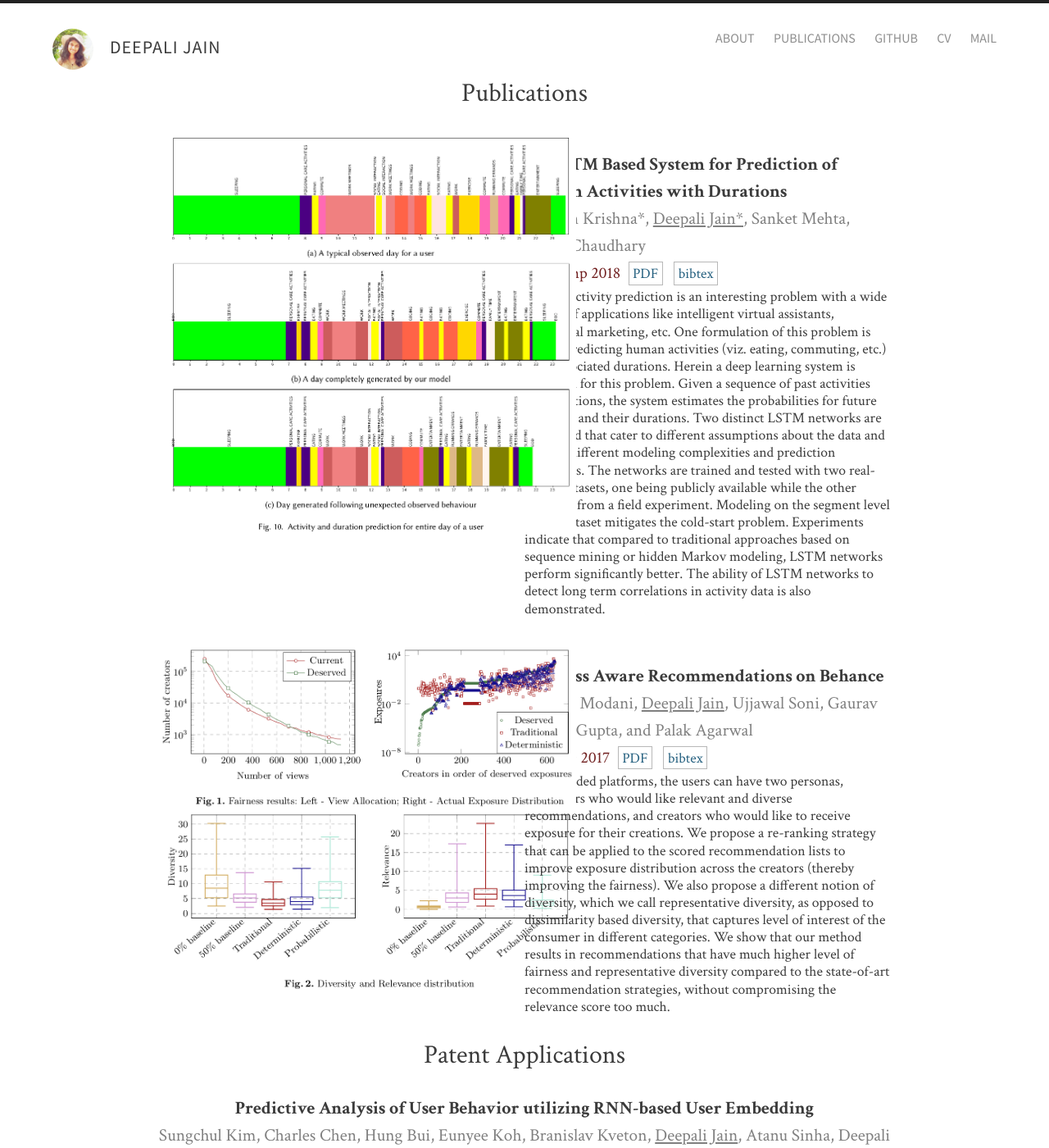
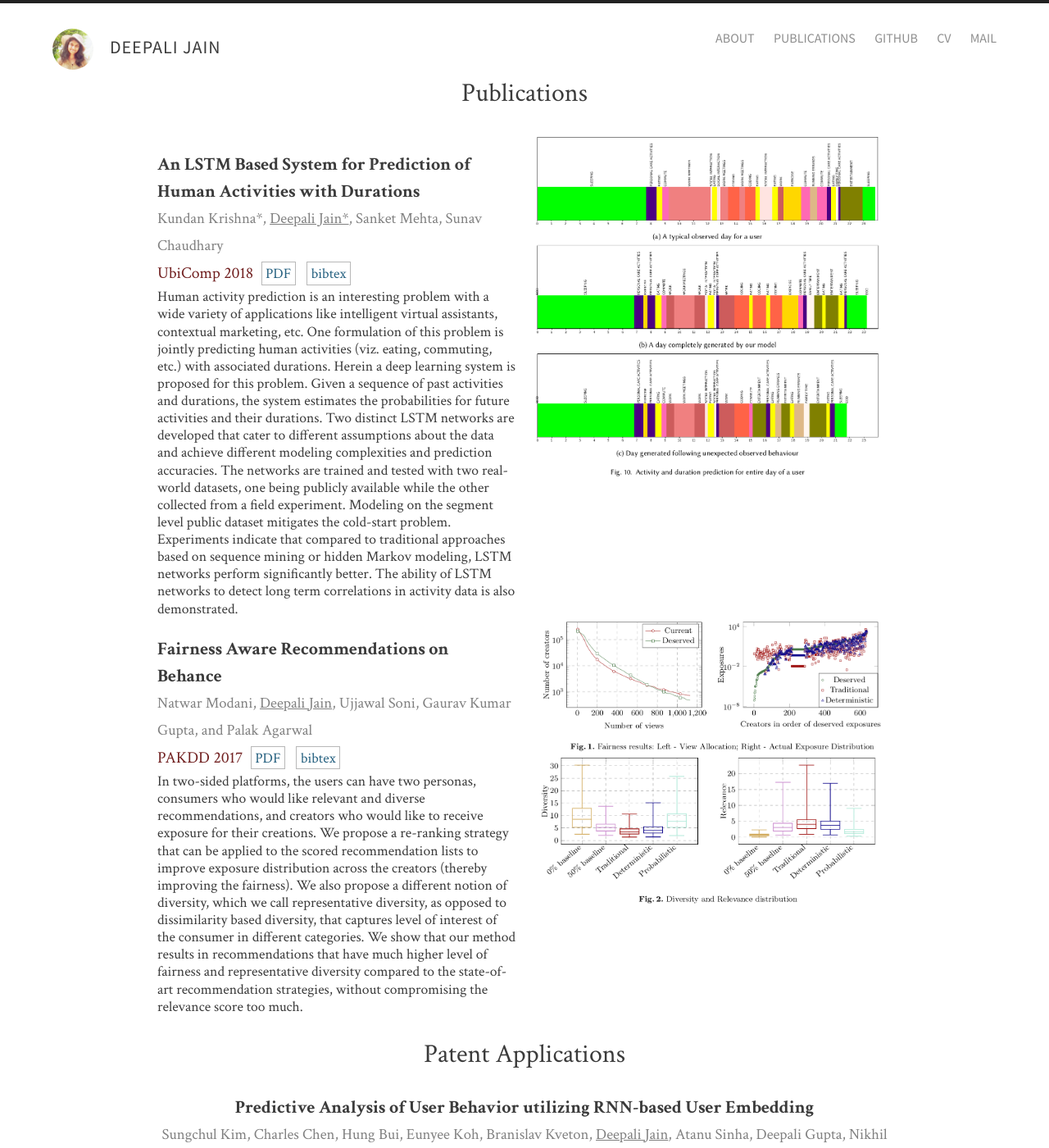
Before and after one commit to jaindeepali/jaindeepali.github.com, a Jekyll site: the page built from publications.md, in a window 1280 px wide and 1400 px high. Shown: the whole window at 82% size. Built offline with Jekyll 4.4.1, drawn with Linux system fonts in a browser that asks for light colours; comment, search, counter and statistics services are not loaded.

Commit message:
Make Publications page responsive

```diff
--- a/assets/css/i.css
+++ b/assets/css/i.css
@@ -1,6 +1,25 @@
 /* ==========================================================================
    Imports
    ========================================================================== */
+
+@media (min-width: 620px) {
+  main {
+    column-count: 1;
+    column-gap: 20px;
+  }
+
+  section {
+    break-inside: avoid;
+  }
+}
+
+@media (min-width: 960px) {
+  main {
+     column-count: 2;
+  }
+}
+
+
 html, body, div, span, applet, object, iframe, h1, h2, h3, h4, h5, h6, p, blockquote, pre,
 a, abbr, acronym, address, big, cite, code, del, dfn, img, ins, kbd, q, s, samp,
 small, strike, strong, sub, sup, tt, var, b, u, i, center, dl, dt, dd, ol, ul, li, fieldset,
@@ -353,7 +372,7 @@ code {
 
 .authors {
   color: #808080;
-  font-size: 16pt;
+  font-size: 14pt;
 }
 
 .conf {
--- a/publications.md
+++ b/publications.md
@@ -5,11 +5,8 @@ tags: [publications]
 ---
 <h3 align="center"> Publications </h3>
 
-<div class='row' style="height:500px;">
-<div class="column">
-<img src="/images/gen_days.png" alt="Day generation results" class="paper_img" style="height:98%;left:3%;position:relative;">
-</div>
-<div class="column" markdown="1">
+<main>
+<section markdown="1">
 
 **An LSTM Based System for Prediction of Human Activities with Durations**
 <span class="authors">Kundan Krishna\*, <u>Deepali Jain*</u>, Sanket Mehta, Sunav Chaudhary</span>
@@ -19,15 +16,17 @@ tags: [publications]
 Human activity prediction is an interesting problem with a wide variety of applications like intelligent virtual assistants, contextual marketing, etc. One formulation of this problem is jointly predicting human activities (viz. eating, commuting, etc.) with associated durations. Herein a deep learning system is proposed for this problem. Given a sequence of past activities and durations, the system estimates the probabilities for future activities and their durations. Two distinct LSTM networks are developed that cater to different assumptions about the data and achieve different modeling complexities and prediction accuracies. The networks are trained and tested with two real-world datasets, one being publicly available while the other collected from a field experiment. Modeling on the segment level public dataset mitigates the cold-start problem. Experiments indicate that compared to traditional approaches based on sequence mining or hidden Markov modeling, LSTM networks perform significantly better. The ability of LSTM networks to detect long term correlations in activity data is also demonstrated.
 </p>
 
-</div>
-</div>
+</section>
 
-<div class='row' style="height:500px;">
-<div class="column">
-<img src="/images/fairness_result.png" alt="Fairness Results" class="paper_img" style="height:40%;left:-2%;position:relative;">
-<img src="/images/diversity_result.png" alt="Diversity Results" class="paper_img" style="height:45%;">
-</div>
-<div class="column" markdown="1">
+<section>
+<img src="/images/gen_days.png" alt="Day generation results" class="paper_img" style="width:98%;">
+</section>
+
+</main>
+
+<main>
+
+<section markdown="1">
 
 **Fairness Aware Recommendations on Behance**
 <span class="authors">Natwar Modani, <u>Deepali Jain</u>, Ujjawal Soni, Gaurav Kumar Gupta, and Palak Agarwal</span>
@@ -35,8 +34,14 @@ Human activity prediction is an interesting problem with a wide variety of appli
 
 <p class="abstract">In two-sided platforms, the users can have two personas, consumers who would like relevant and diverse recommendations, and creators who would like to receive exposure for their creations. We propose a re-ranking strategy that can be applied to the scored recommendation lists to improve exposure distribution across the creators (thereby improving the fairness). We also propose a different notion of diversity, which we call representative diversity, as opposed to dissimilarity based diversity, that captures level of interest of the consumer in different categories. We show that our method results in recommendations that have much higher level of fairness and representative diversity compared to the state-of-art recommendation strategies, without compromising the relevance score too much.</p>
 
-</div>
-</div>
+</section>
+
+<section>
+<img src="/images/fairness_result.png" alt="Fairness Results" class="paper_img" style="width:98%;">
+<img src="/images/diversity_result.png" alt="Diversity Results" class="paper_img" style="width:98%;">
+</section>
+
+</main>
 
 <h3 align="center"> Patent Applications </h3>
 <div markdown="1" style="text-align:center">
```
Also changed, not shown: Gemfile.lock.
